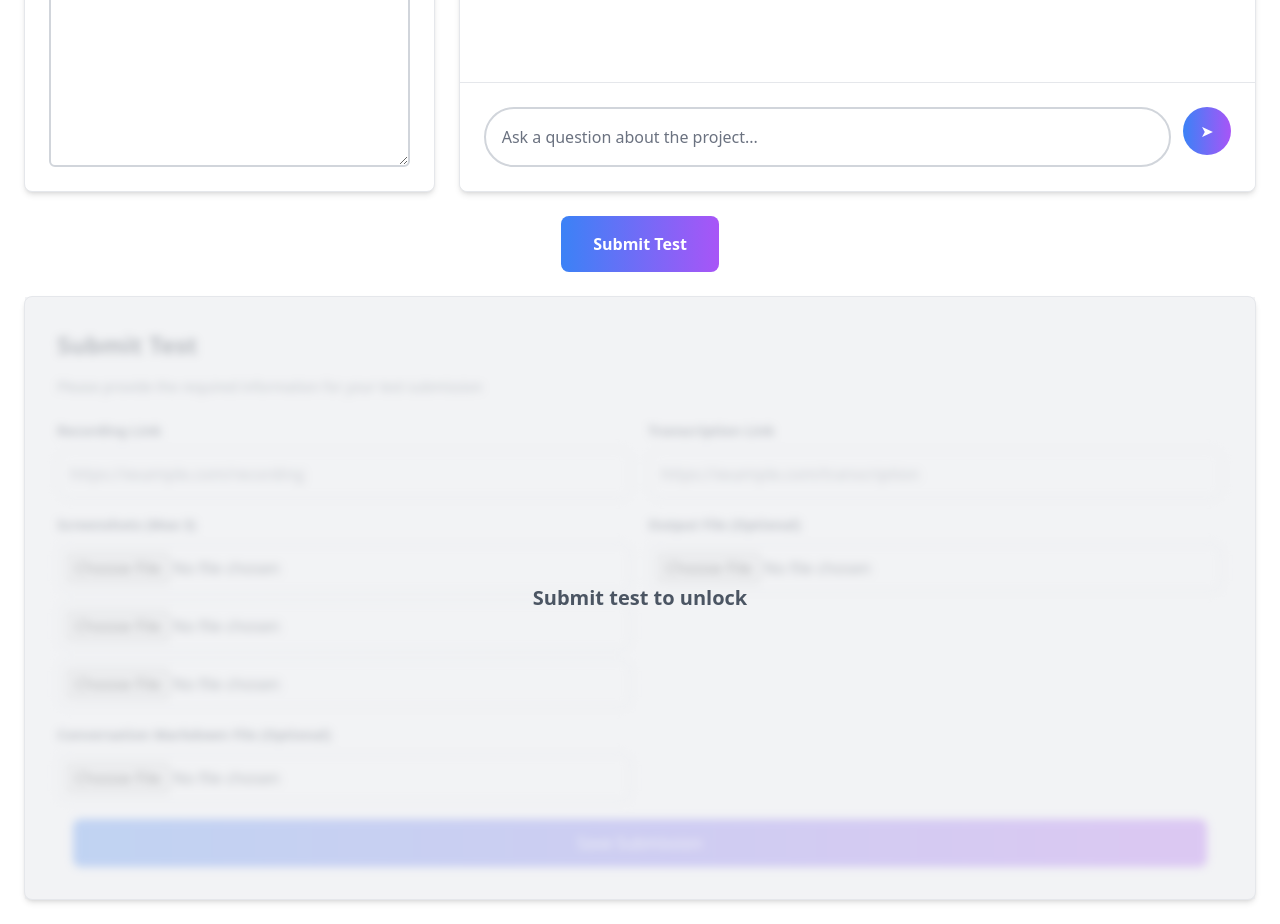
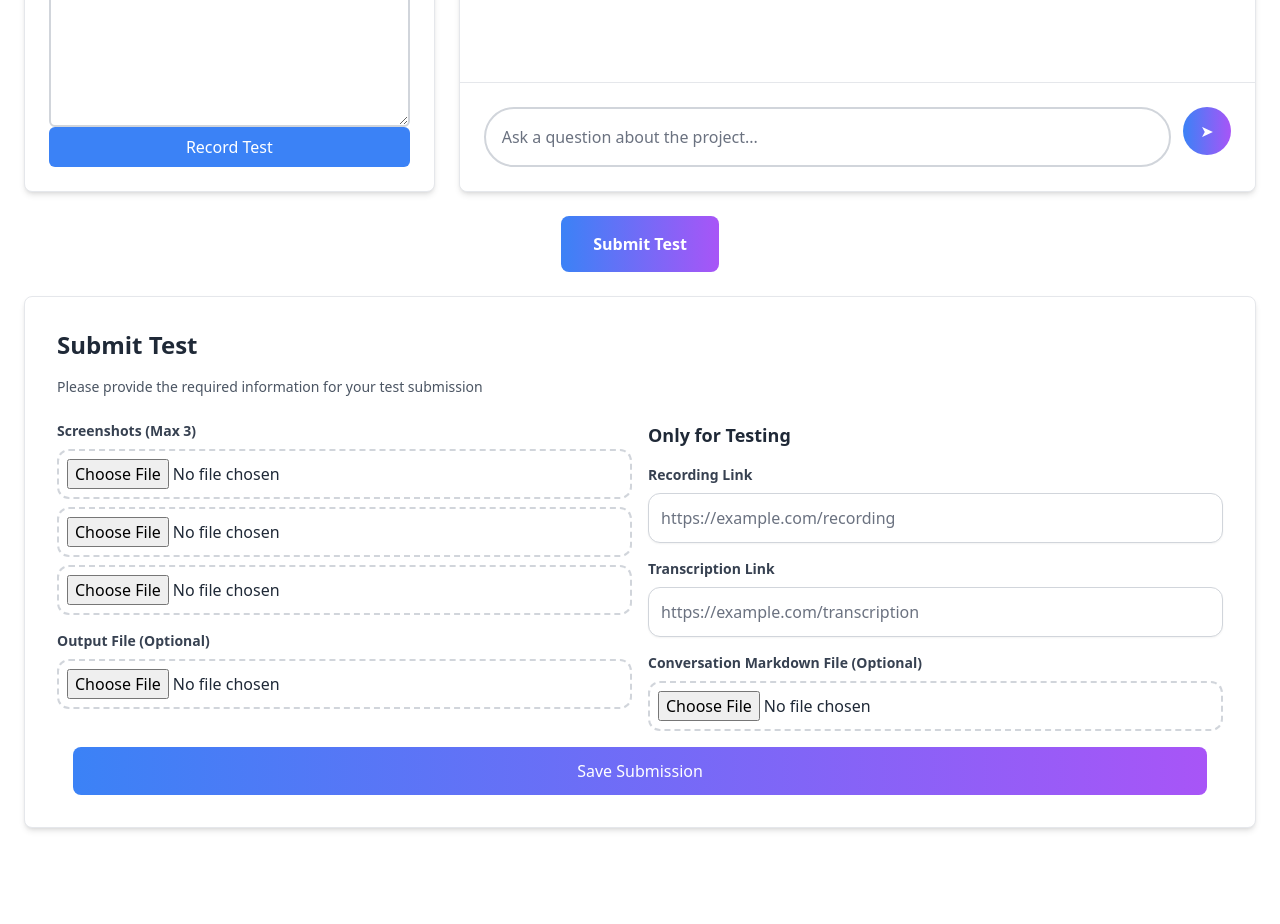
Before and after one commit to nizhunt/Calyptus-Evaluator-Bot, a Next.js app in the folder next-app/: page / in a window 1280 px wide. Shown: the part 420-1344 px from the top of the page. After the commit the page ends 1272 px from the top, so only its background shows below. Built offline with nearby package versions, Linux system fonts and the light colour scheme.

Commit message:
feat: basic loom integeration

```diff
--- /dev/null
+++ b/next-app/components/LoomButton.js
@@ -0,0 +1,55 @@
+import { useEffect, useRef } from 'react';
+
+export default function LoomButton({ onRecordingStart, onRecordingComplete, onInsertClick }) {
+  const buttonRef = useRef(null);
+
+  useEffect(() => {
+    async function initLoom() {
+      try {
+        const { setup } = await import("@loomhq/record-sdk");
+        const { isSupported } = await import("@loomhq/record-sdk/is-supported");
+
+        const { supported, error } = await isSupported();
+        if (!supported) {
+          console.warn(`Error setting up Loom: ${error}`);
+          return;
+        }
+
+        const button = buttonRef.current;
+        if (!button) return;
+
+        const { configureButton } = await setup({
+          publicAppId: process.env.NEXT_PUBLIC_LOOM_PUBLIC_APP_ID,
+        });
+
+        const sdkButton = configureButton({ element: button });
+
+        sdkButton.on("recording-start", () => {
+          onRecordingStart();
+        });
+
+        sdkButton.on("recording-complete", () => {
+          onRecordingComplete();
+        });
+
+        sdkButton.on("insert-click", async (video) => {
+          const { sharedUrl } = video;
+          onInsertClick(sharedUrl);
+        });
+      } catch (err) {
+        console.error("Error initializing Loom SDK:", err);
+      }
+    }
+
+    initLoom();
+  }, [onRecordingStart, onRecordingComplete, onInsertClick]);
+
+  return (
+    <button
+      ref={buttonRef}
+      className="bg-blue-500 text-white px-4 py-2 rounded-md hover:bg-blue-600 transition-colors"
+    >
+      Record Test
+    </button>
+  );
+}
--- /dev/null
+++ b/next-app/next.config.js
@@ -0,0 +1,34 @@
+const withTM = require('next-transpile-modules')([
+  '@atlaskit/icon-lab',
+  '@atlaskit/icon',
+  '@loomhq/lens',
+  '@loomhq/record-sdk'
+]);
+
+module.exports = withTM({
+  webpack: (config) => {
+    config.module.rules.push({
+      test: /\.css$/,
+      include: /node_modules/,
+      use: [
+        'style-loader',
+        'css-loader',
+      ],
+    });
+    config.module.rules.push({
+      test: /\.css$/,
+      exclude: /node_modules/,
+      use: [
+        'style-loader',
+        {
+          loader: 'css-loader',
+          options: {
+            importLoaders: 1,
+          },
+        },
+        'postcss-loader',
+      ],
+    });
+    return config;
+  },
+});
--- /dev/null
+++ b/next-app/pages/api/get-transcript.js
@@ -0,0 +1,59 @@
+export default async function handler(req, res) {
+  if (req.method !== 'POST') {
+    return res.status(405).json({ error: 'Method not allowed' });
+  }
+
+  const { url } = req.body;
+  const apifyToken = process.env.APIFY_TOKEN;
+
+  if (!url || !apifyToken) {
+    return res.status(400).json({ error: 'Missing URL or Apify token' });
+  }
+
+  try {
+    // Run the Apify actor
+    const runResponse = await fetch(`https://api.apify.com/v2/acts/webtotheflow~get-loom-transcript/runs?token=${apifyToken}`, {
+      method: 'POST',
+      headers: { 'Content-Type': 'application/json' },
+      body: JSON.stringify({ startUrls: [{ url }] }),
+    });
+
+    const runData = await runResponse.json();
+    const runId = runData.data.id;
+
+    // Poll for completion
+    let statusResponse;
+    let attempts = 0;
+    const maxAttempts = 30; // 5 minutes if polling every 10s
+    while (attempts < maxAttempts) {
+      statusResponse = await fetch(`https://api.apify.com/v2/actor-runs/${runId}?token=${apifyToken}`);
+      const statusData = await statusResponse.json();
+      if (statusData.data.status !== 'RUNNING') {
+        if (statusData.data.status === 'SUCCEEDED') {
+          break;
+        } else {
+          throw new Error('Actor run failed');
+        }
+      }
+      await new Promise(resolve => setTimeout(resolve, 10000)); // Wait 10s
+      attempts++;
+    }
+
+    if (attempts >= maxAttempts) {
+      throw new Error('Timeout waiting for actor to complete');
+    }
+
+    // Get dataset items
+    const datasetId = statusResponse.data.defaultDatasetId;
+    const itemsResponse = await fetch(`https://api.apify.com/v2/datasets/${datasetId}/items?token=${apifyToken}`);
+    const items = await itemsResponse.json();
+
+    // Extract transcript (assuming items[0] has transcript field or similar)
+    const transcript = items.map(item => item.text).join('\n'); // Adjust based on actual structure
+
+    res.status(200).json({ transcript });
+  } catch (error) {
+    console.error(error);
+    res.status(500).json({ error: 'Error fetching transcript' });
+  }
+}
--- a/next-app/pages/index.js
+++ b/next-app/pages/index.js
@@ -1,5 +1,6 @@
 import { useState, useRef, useEffect } from "react";
 import { useRouter } from "next/router";
+import dynamic from 'next/dynamic';
 
 export default function Home() {
   const [assessmentQuestion, setAssessmentQuestion] = useState("");
@@ -14,12 +15,15 @@ export default function Home() {
   const [conversationFile, setConversationFile] = useState(null);
   const [isUnlocked, setIsUnlocked] = useState(false);
   const [isLocal, setIsLocal] = useState(false);
+  const [isChatUnlocked, setIsChatUnlocked] = useState(false);
+  const [recordingUrl, setRecordingUrl] = useState("");
+  const [transcript, setTranscript] = useState("");
+  const loomButtonRef = useRef(null);
   const [response, setResponse] = useState("");
   const [loading, setLoading] = useState(false);
   const chatMessagesRef = useRef(null);
   const submitFormRef = useRef(null);
   const router = useRouter();
-  // Remove: const isLocal = typeof window !== "undefined" && window.location.hostname === "localhost";
 
   useEffect(() => {
     if (chatMessagesRef.current) {
@@ -31,8 +35,12 @@ export default function Home() {
     setIsLocal(window.location.hostname === "localhost");
   }, []);
 
+  const [isRecording, setIsRecording] = useState(false);
+
+  const LoomButton = dynamic(() => import('../components/LoomButton'), { ssr: false });
+
   const handleSend = async () => {
-    if (!input.trim()) return;
+    if (!input.trim() || !isChatUnlocked) return;
     const newMessages = [...messages, { sender: "user", content: input }];
     setMessages(newMessages);
     setInput("");
@@ -136,10 +144,35 @@ export default function Home() {
             value={assessmentQuestion}
             onChange={(e) => setAssessmentQuestion(e.target.value)}
             className="w-full flex-1 p-4 border-2 border-gray-300 rounded-md focus:border-blue-500"
-            placeholder="Enter your assessment task or question here..."
+            placeholder="(Auto-populates in Prod) Enter your assessment task or question here..."
+          />
+          <LoomButton
+  onRecordingStart={() => {
+    setIsChatUnlocked(true);
+    setIsRecording(true);
+  }}
+  onRecordingComplete={() => {
+    setIsRecording(false);
+  }}
+  onInsertClick={async (sharedUrl) => {
+    setRecordingUrl(sharedUrl);
+    try {
+      const res = await fetch("/api/get-transcript", {
+        method: "POST",
+        headers: { "Content-Type": "application/json" },
+        body: JSON.stringify({ url: sharedUrl }),
+      });
+      const data = await res.json();
+      setTranscript(data.transcript);
+      console.log("Recording Link:", sharedUrl);
+      console.log("Transcript:", data.transcript);
+    } catch (err) {
+      console.error("Error fetching transcript:", err);
+    }
+  }}
 />
         </div>
-        <div className="chat-section flex-1 h-[500px] bg-white rounded-lg shadow-md border border-gray-200 flex flex-col mt-6 md:mt-0">
+        <div className="chat-section flex-1 h-[500px] bg-white rounded-lg shadow-md border border-gray-200 flex flex-col mt-6 md:mt-0 relative">
           <div className="chat-header p-6 border-b border-gray-200 bg-gradient-to-r from-blue-500 to-purple-500 text-white rounded-t-lg">
             <h2 className="text-xl font-semibold">AI Assistant</h2>
             <p className="text-sm">
@@ -233,9 +266,6 @@ export default function Home() {
         className="submit-form-section p-8 bg-white rounded-lg shadow-md border border-gray-200 mt-6 relative"
       >
         <div
-          className={`${
-            isUnlocked ? "" : "blur-sm opacity-50 pointer-events-none"
-          }`}
         >
           <h2 className="text-2xl font-semibold text-gray-800 mb-4">
             Submit Test
@@ -245,32 +275,11 @@ export default function Home() {
           </p>
           <form
             onSubmit={handleSubmit}
-            className="grid grid-cols-1 md:grid-cols-2 gap-4 space-y-0"
+            className={`grid grid-cols-1 gap-4 space-y-0 ${
+              isLocal ? "md:grid-cols-2" : ""
+            }`}
           >
-            <div className="form-group">
-              <label className="block text-sm font-semibold text-gray-700 mb-2 required">
-                Recording Link
-              </label>
-              <input
-                type="url"
-                value={recordingLink}
-                onChange={(e) => setRecordingLink(e.target.value)}
-                className="w-full p-3 border border-gray-300 rounded-xl focus:border-blue-500 focus:ring-2 focus:ring-blue-200 bg-white text-gray-800 placeholder-gray-500 shadow-sm hover:shadow-md transition-shadow duration-200"
-                placeholder="https://example.com/recording"
-              />
-            </div>
-            <div className="form-group">
-              <label className="block text-sm font-semibold text-gray-700 mb-2 required">
-                Transcription Link
-              </label>
-              <input
-                type="url"
-                value={transcriptionLink}
-                onChange={(e) => setTranscriptionLink(e.target.value)}
-                className="w-full p-3 border border-gray-300 rounded-xl focus:border-blue-500 focus:ring-2 focus:ring-blue-200 bg-white text-gray-800 placeholder-gray-500 shadow-sm hover:shadow-md transition-shadow duration-200"
-                placeholder="https://example.com/transcription"
-              />
-            </div>
+            <div className={`space-y-4 ${isLocal ? "md:col-span-1" : ""}`}>
               <div className="form-group">
                 <label className="block text-sm font-semibold text-gray-700 mb-2 required">
                   Screenshots (Max 3)
@@ -301,6 +310,36 @@ export default function Home() {
                   className="w-full p-2 border-2 border-dashed border-gray-300 rounded-xl bg-white cursor-pointer hover:border-blue-500 hover:shadow-md transition-all duration-200"
                 />
               </div>
+            </div>
+            {isLocal && (
+              <div className="form-group md:col-span-1">
+                <h3 className="text-lg font-semibold text-gray-800 mb-4">
+                  Only for Testing
+                </h3>
+                <div className="form-group mb-4">
+                  <label className="block text-sm font-semibold text-gray-700 mb-2 required">
+                    Recording Link
+                  </label>
+                  <input
+                    type="url"
+                    value={recordingLink}
+                    onChange={(e) => setRecordingLink(e.target.value)}
+                    className="w-full p-3 border border-gray-300 rounded-xl focus:border-blue-500 focus:ring-2 focus:ring-blue-200 bg-white text-gray-800 placeholder-gray-500 shadow-sm hover:shadow-md transition-shadow duration-200"
+                    placeholder="https://example.com/recording"
+                  />
+                </div>
+                <div className="form-group mb-4">
+                  <label className="block text-sm font-semibold text-gray-700 mb-2 required">
+                    Transcription Link
+                  </label>
+                  <input
+                    type="url"
+                    value={transcriptionLink}
+                    onChange={(e) => setTranscriptionLink(e.target.value)}
+                    className="w-full p-3 border border-gray-300 rounded-xl focus:border-blue-500 focus:ring-2 focus:ring-blue-200 bg-white text-gray-800 placeholder-gray-500 shadow-sm hover:shadow-md transition-shadow duration-200"
+                    placeholder="https://example.com/transcription"
+                  />
+                </div>
                 <div className="form-group">
                   <label className="block text-sm font-semibold text-gray-700 mb-2">
                     Conversation Markdown File (Optional)
@@ -312,6 +351,8 @@ export default function Home() {
                     accept=".md,text/markdown"
                   />
                 </div>
+              </div>
+            )}
             <div className="flex justify-end gap-3 md:col-span-2">
               <button
                 type="submit"
@@ -322,11 +363,6 @@ export default function Home() {
             </div>
           </form>
         </div>
-        {!isUnlocked && (
-          <div className="absolute inset-0 bg-gray-200 bg-opacity-50 flex items-center justify-center text-xl font-bold text-gray-600 pointer-events-auto">
-            Submit test to unlock
-          </div>
-        )}
       </div>
       {loading && (
         <div className="fixed inset-0 bg-black/50 flex items-center justify-center z-50">
```
Also changed, not shown: next-app/package.json (+7 -1 lines), 2 other files (tests, documents, lock files or other folders). Lines whose indentation alone changed are shown as unchanged.
